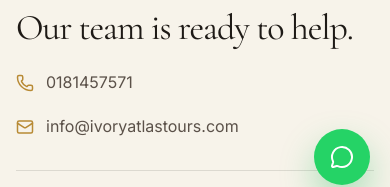
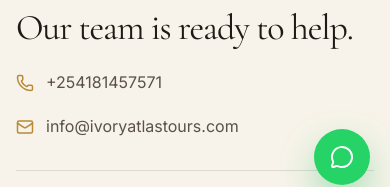
Before and after one commit to Morrisngugi/Safaris-app, a Next.js app: page /contact in a window 390 px wide. Shown: the part 639-826 px from the top of the page. Built offline with nearby package versions, Linux system fonts and the light colour scheme.

Commit message:
fix: update phone number format in contact configuration

```diff
--- a/src/data/site.ts
+++ b/src/data/site.ts
@@ -14,8 +14,8 @@ export const navItems: NavItem[] = [
 export const contactConfig: ContactConfig = {
   company: "Ivory Atlas Tours & Safaris Ltd.",
   tagline: "The Wild, Reimagined.",
-  phoneDisplay: "0181457571",
-  phoneHref: "tel:0181457571",
+  phoneDisplay: "+254181457571",
+  phoneHref: "tel:254181457571",
   email: "info@ivoryatlastours.com",
   whatsappNumber: "+254181457571",
 };
```
